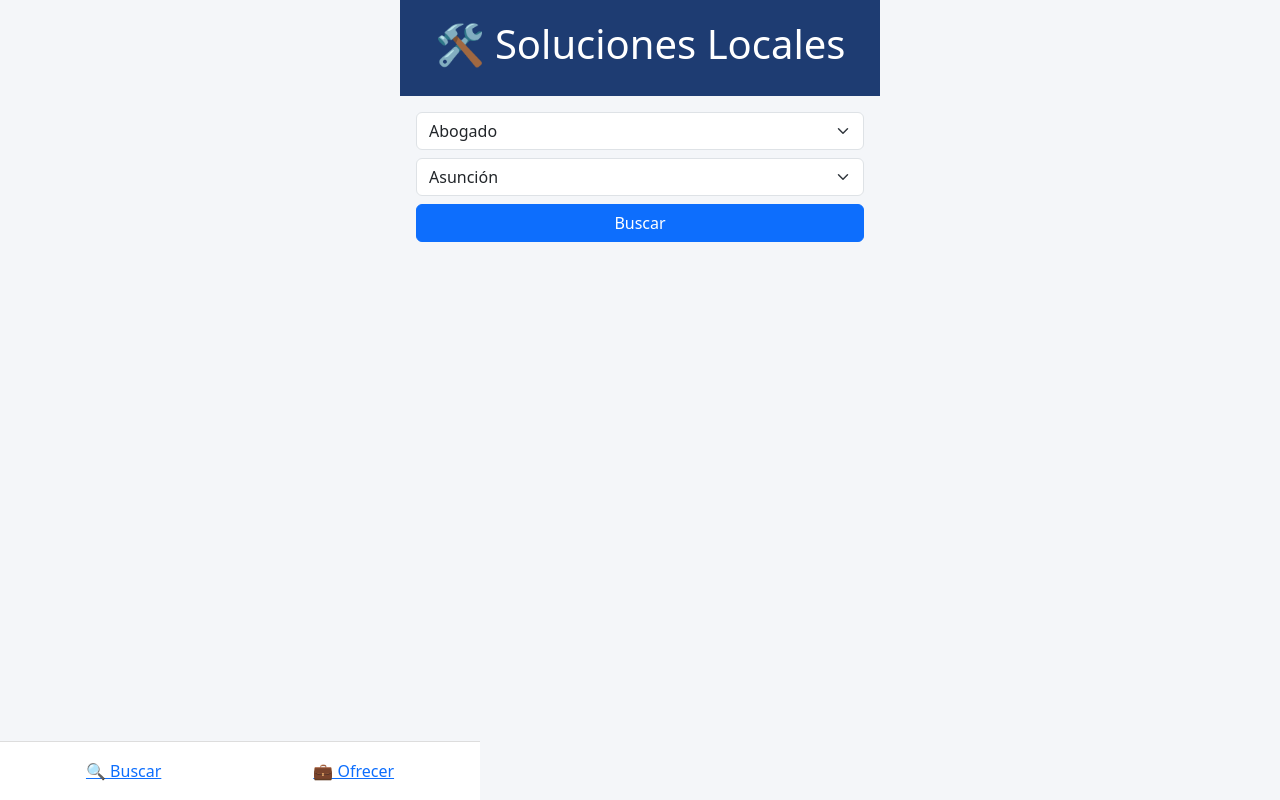
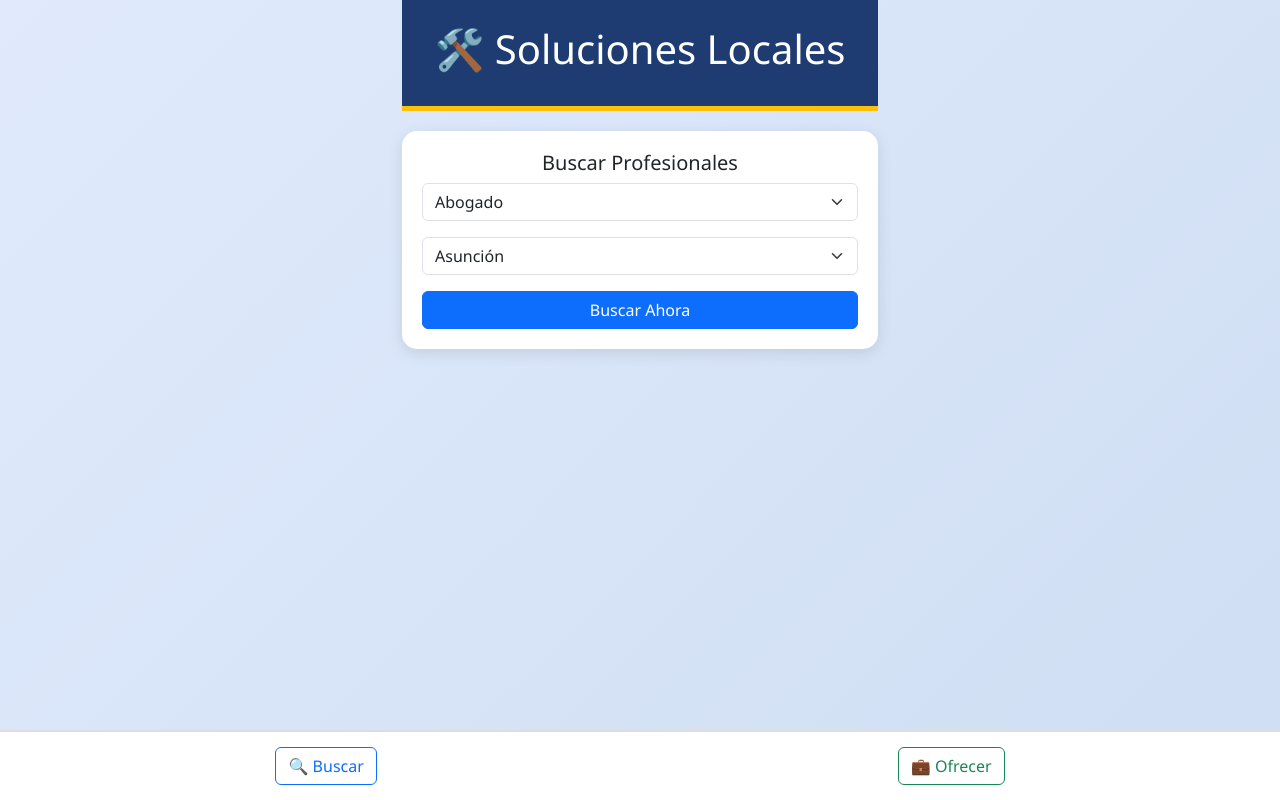
Before and after one commit to RaulBaez182/soluciones-locales, a Flask app: page / in a window 1280 px wide. Run offline with Flask 3, Linux system fonts and the light colour scheme.

Commit message:
Update index.html

```diff
--- a/templates/index.html
+++ b/templates/index.html
@@ -5,63 +5,60 @@
     <title>Soluciones Locales</title>
     <link href="https://cdn.jsdelivr.net/npm/bootstrap@5.3.0/dist/css/bootstrap.min.css" rel="stylesheet">
     <style>
-        body { background: #f4f6f9; padding-bottom: 80px; }
-        .container-app { max-width: 480px; margin: 0 auto; }
-        .app-header { background: #1e3c72; color: white; padding: 20px; text-align: center; }
-        .nav-fixed-bottom { position: fixed; bottom: 0; width: 100%; max-width: 480px; background: white; display: flex; justify-content: space-around; padding: 10px; border-top: 1px solid #ddd; z-index: 1000; }
+        body { background: linear-gradient(135deg, #e0eafc, #cfdef3); min-height: 100vh; font-family: 'Segoe UI', sans-serif; padding-bottom: 80px; }
+        .app-header { background: #1e3c72; color: white; padding: 25px; text-align: center; border-bottom: 5px solid #ffc107; }
+        .card-custom { background: white; padding: 20px; border-radius: 15px; box-shadow: 0 4px 15px rgba(0,0,0,0.1); margin-top: 20px; }
+        .nav-fixed { position: fixed; bottom: 0; width: 100%; background: #ffffff; display: flex; justify-content: space-around; padding: 15px; border-top: 2px solid #ddd; }
     </style>
 </head>
 <body>
-<div class="container-app">
+<div class="container" style="max-width: 500px;">
     <div class="app-header"><h1>🛠️ Soluciones Locales</h1></div>
 
-    <div id="pantalla-buscar" class="px-3 mt-3">
-        <select id="search-oficio" class="form-select mb-2"></select>
-        <select id="search-ciudad" class="form-select mb-2"></select>
-        <button class="btn btn-primary w-100" onclick="alert('Buscando...')">Buscar</button>
+    <div id="pantalla-buscar" class="card-custom">
+        <h5 class="text-center">Buscar Profesionales</h5>
+        <select id="search-oficio" class="form-select mb-3"><option>Cargando oficios...</option></select>
+        <select id="search-ciudad" class="form-select mb-3"><option>Cargando ciudades...</option></select>
+        <button class="btn btn-primary w-100">Buscar Ahora</button>
     </div>
 
-    <div id="pantalla-registro" class="d-none px-3 mt-3">
-        <form id="form-registro" onsubmit="registrar(event)">
+    <div id="pantalla-registro" class="d-none card-custom">
+        <h5 class="text-center">Ofrecer Servicio</h5>
+        <form id="form-registro" onsubmit="reg(event)">
             <input type="text" name="nombre" class="form-control mb-2" placeholder="Nombre" required>
             <input type="text" name="apellido" class="form-control mb-2" placeholder="Apellido" required>
             <input type="email" name="email" class="form-control mb-2" placeholder="Email" required>
             <input type="text" name="telefono" class="form-control mb-2" placeholder="Teléfono" required>
             <select name="ciudad" id="reg-ciudad" class="form-select mb-2" required></select>
             <select name="oficio" id="reg-oficio" class="form-select mb-2" required></select>
-            <textarea name="descripcion" class="form-control mb-2" placeholder="Descripción"></textarea>
-            <button type="submit" class="btn btn-success w-100">Registrarme</button>
+            <textarea name="descripcion" class="form-control mb-2" placeholder="Descripción de tu servicio"></textarea>
+            <button type="submit" class="btn btn-success w-100">Publicar mi Servicio</button>
         </form>
     </div>
 </div>
 
-<div class="nav-fixed-bottom">
-    <button class="btn btn-link" onclick="mostrar('buscar')">🔍 Buscar</button>
-    <button class="btn btn-link" onclick="mostrar('registro')">💼 Ofrecer</button>
+<div class="nav-fixed">
+    <button class="btn btn-outline-primary" onclick="mostrar('buscar')">🔍 Buscar</button>
+    <button class="btn btn-outline-success" onclick="mostrar('registro')">💼 Ofrecer</button>
 </div>
 
 <script>
-    async function cargarDatos() {
-        const [resO, resC] = await Promise.all([fetch('/categorias'), fetch('/ciudades')]);
-        const oficios = await resO.json();
-        const ciudades = await resC.json();
-
+    async function init() {
+        const [oRes, cRes] = await Promise.all([fetch('/categorias'), fetch('/ciudades')]);
+        const oficios = await oRes.json(); const ciudades = await cRes.json();
         document.querySelectorAll('select[id$="-oficio"]').forEach(s => s.innerHTML = oficios.map(o => `<option value="${o}">${o}</option>`).join(''));
         document.querySelectorAll('select[id$="-ciudad"]').forEach(s => s.innerHTML = ciudades.map(c => `<option value="${c}">${c}</option>`).join(''));
     }
-
-    async function registrar(e) {
+    async function reg(e) {
         e.preventDefault();
         const res = await fetch('/register', { method: 'POST', body: new FormData(e.target) });
-        if(res.ok) { alert("¡Registro exitoso!"); e.target.reset(); mostrar('buscar'); }
-        else { alert("Error al registrar."); }
+        if(res.ok) { alert("¡Publicado con éxito!"); e.target.reset(); mostrar('buscar'); }
     }
-
     function mostrar(p) {
         document.getElementById('pantalla-buscar').classList.toggle('d-none', p !== 'buscar');
         document.getElementById('pantalla-registro').classList.toggle('d-none', p !== 'registro');
     }
-    window.onload = cargarDatos;
+    window.onload = init;
 </script>
 </body>
 </html>
```
